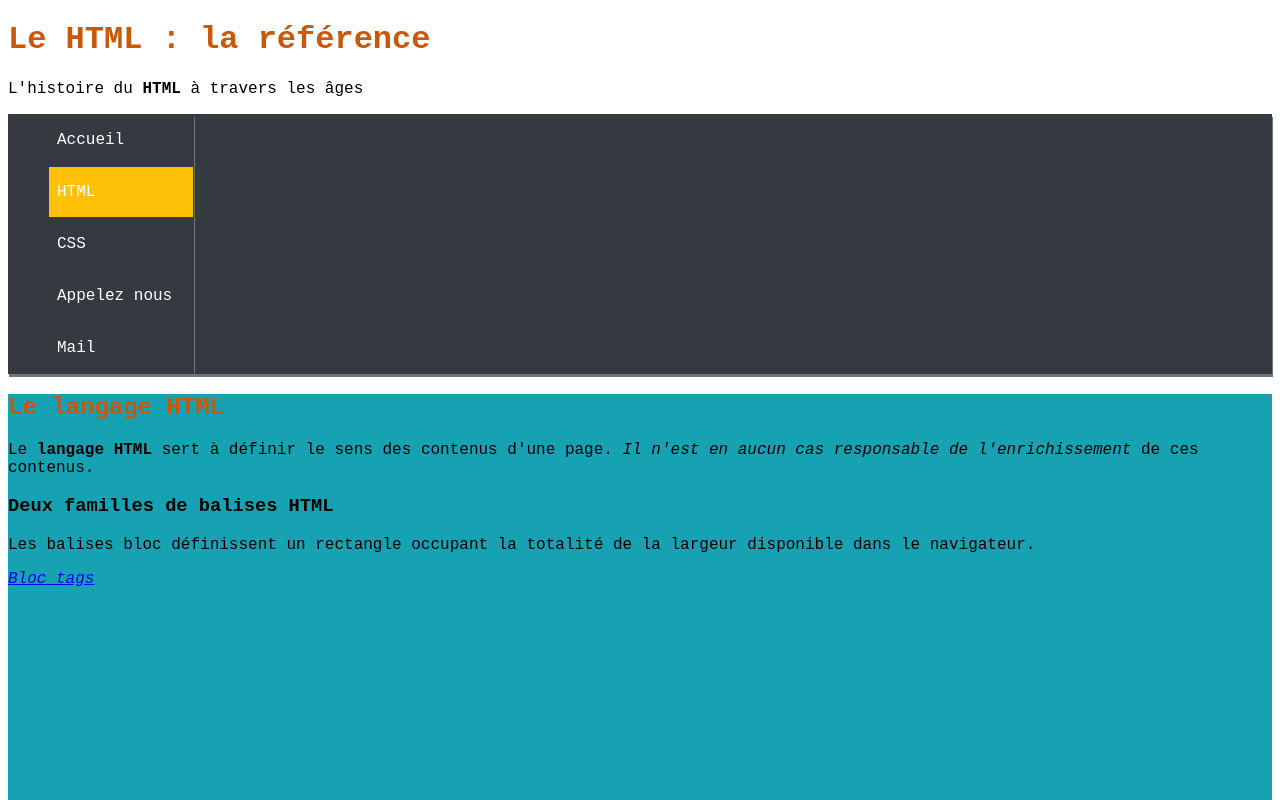
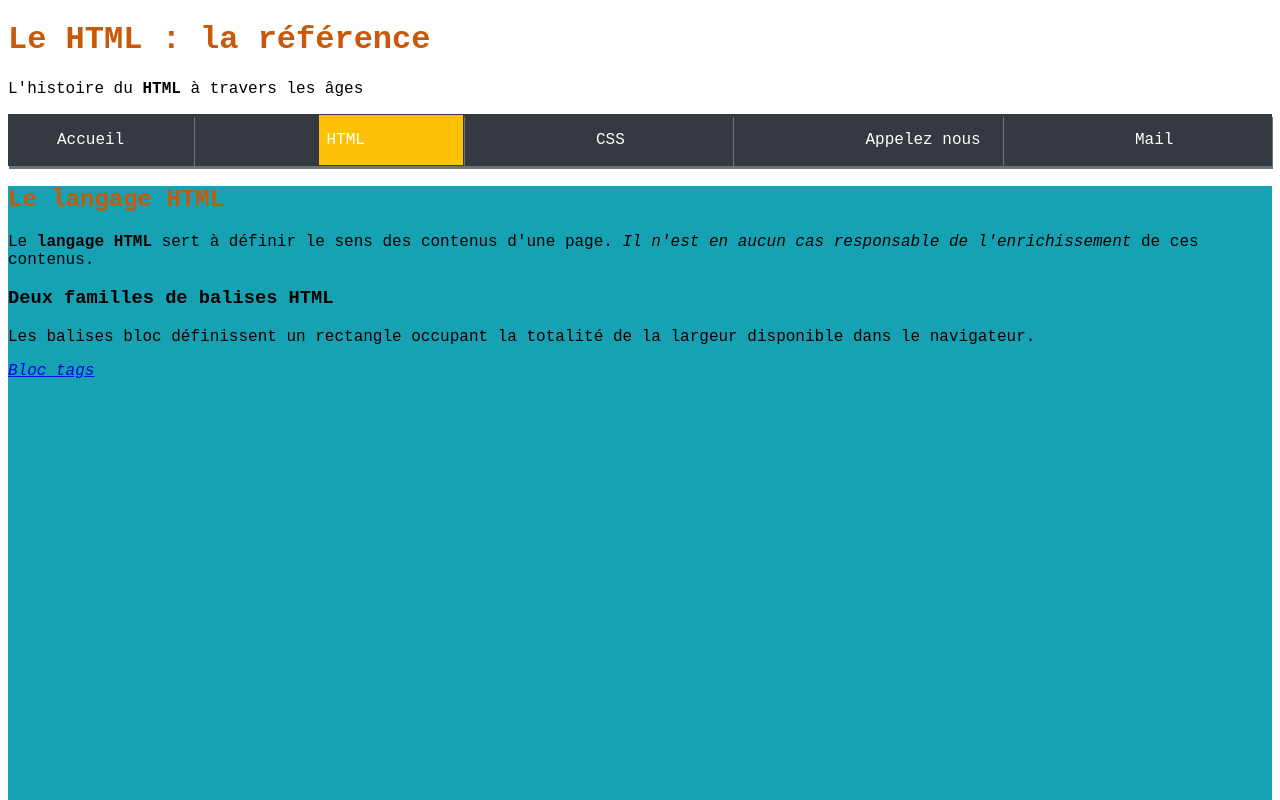
Before and after one commit to Jakkah/init_html, a plain HTML site: page section-html.html in a window 1280 px wide. Shown: the top 800 px of the page. Drawn offline with Linux system fonts and the light colour scheme.

```diff
--- a/assets/css/styles.css
+++ b/assets/css/styles.css
@@ -20,8 +20,21 @@
     list-style-type: none;
     color: var(--light);
 }
+header nav ul {
+    display: flex;
+    flex-direction: row;
+    justify-content: space-between;
+}
+@media screen and (max-width:576px) {
+    header nav ul{
+        flex-direction: column;
+
+    }
+}
+
 nav{
     color: var(--light);
+
 }
 /* nav ul li a:hover{
     background-color: var(--light);
```
Also changed, not shown: index.html (+1 -1 lines).
